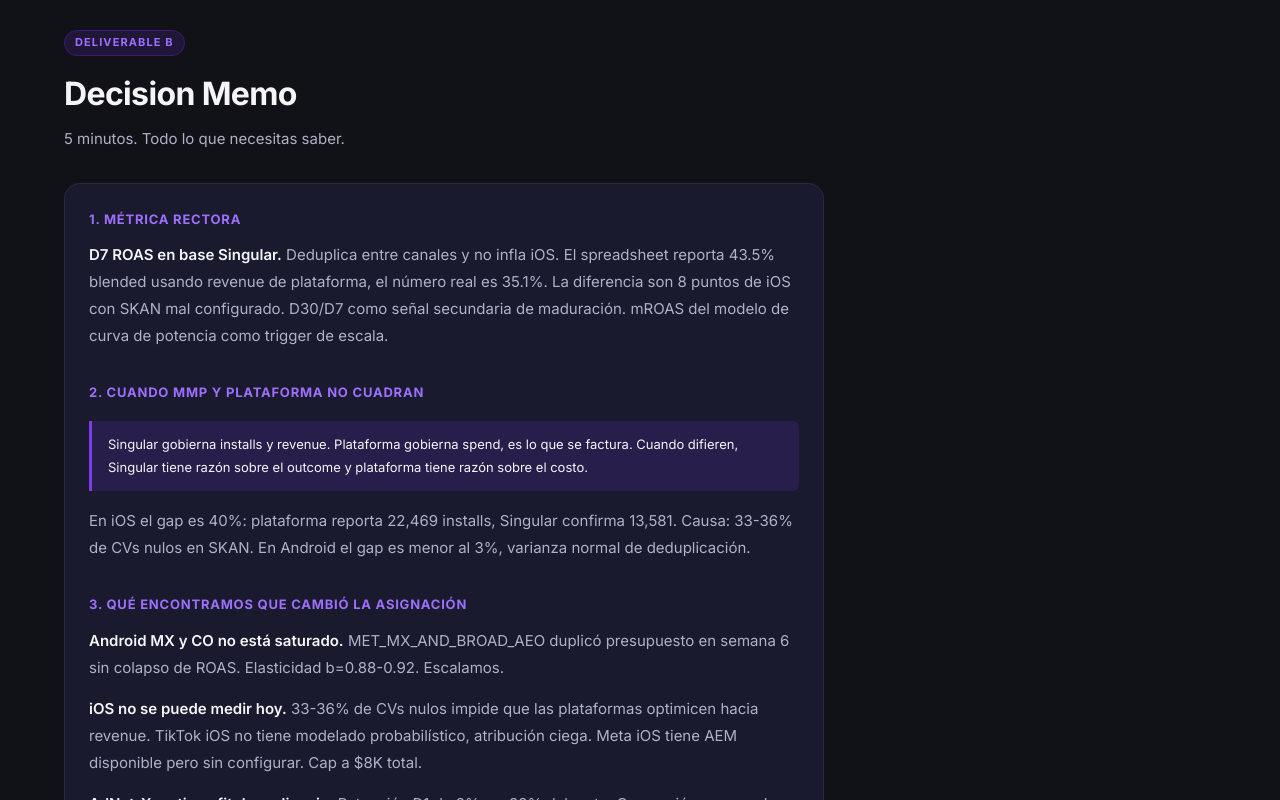
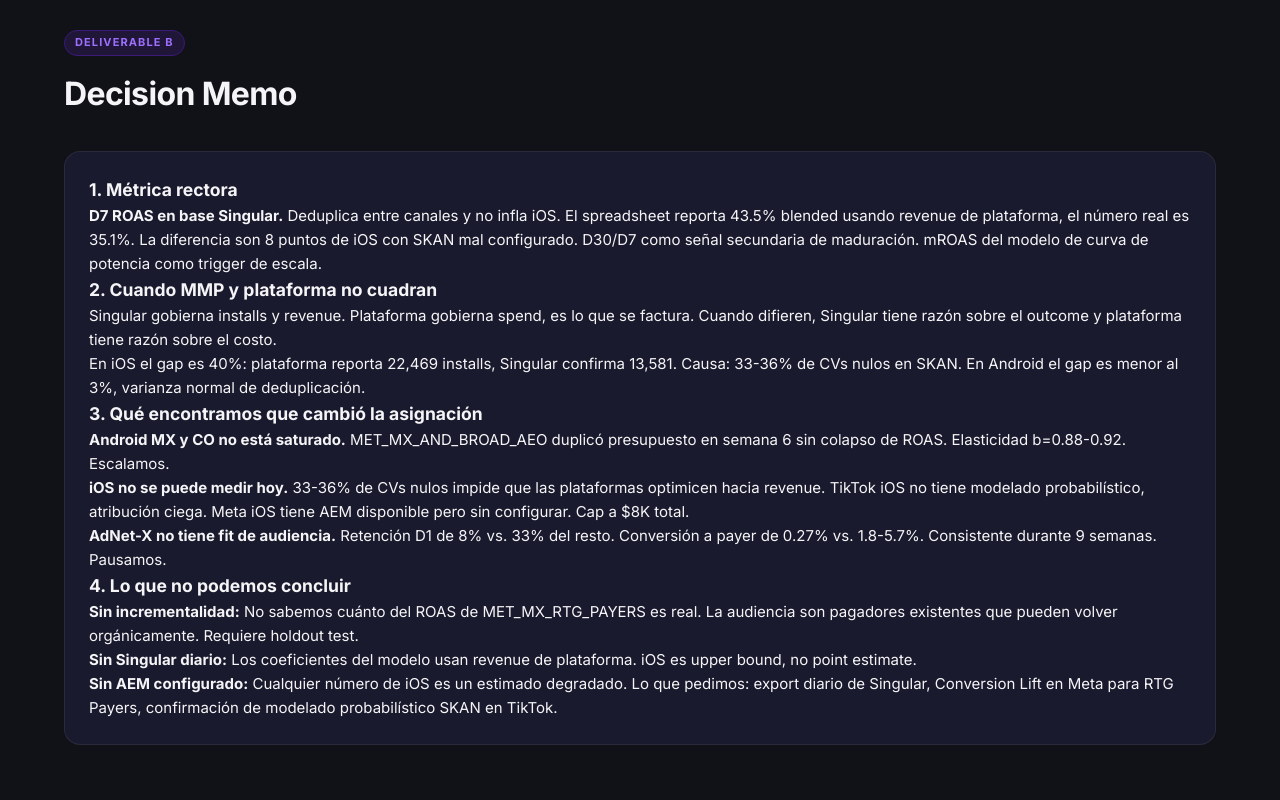
Before and after one commit to jorgeegtz/idilio-ua-case, a React (Vite) app: page / in a window 1280 px wide. Shown: the part 3080-3880 px from the top of the page. Built offline with nearby package versions, Linux system fonts and the light colour scheme.

Commit message:
fix: memo full width, quitar 5 minutos

```diff
--- a/src/components/DeliverableB.tsx
+++ b/src/components/DeliverableB.tsx
@@ -4,9 +4,9 @@
       <div className="section-header">
         <span className="section-tag">Deliverable B</span>
         <h2>Decision Memo</h2>
-        <p>5 minutos. Todo lo que necesitas saber.</p>
+        <p></p>
       </div>
-      <div className="card memo-body">
+      <div className="card" style={{width:"100%"}}>
         <h3>1. Métrica rectora</h3>
         <p><strong>D7 ROAS en base Singular.</strong> Deduplica entre canales y no infla iOS. El spreadsheet reporta 43.5% blended usando revenue de plataforma, el número real es 35.1%. La diferencia son 8 puntos de iOS con SKAN mal configurado. D30/D7 como señal secundaria de maduración. mROAS del modelo de curva de potencia como trigger de escala.</p>
         <h3>2. Cuando MMP y plataforma no cuadran</h3>
```
